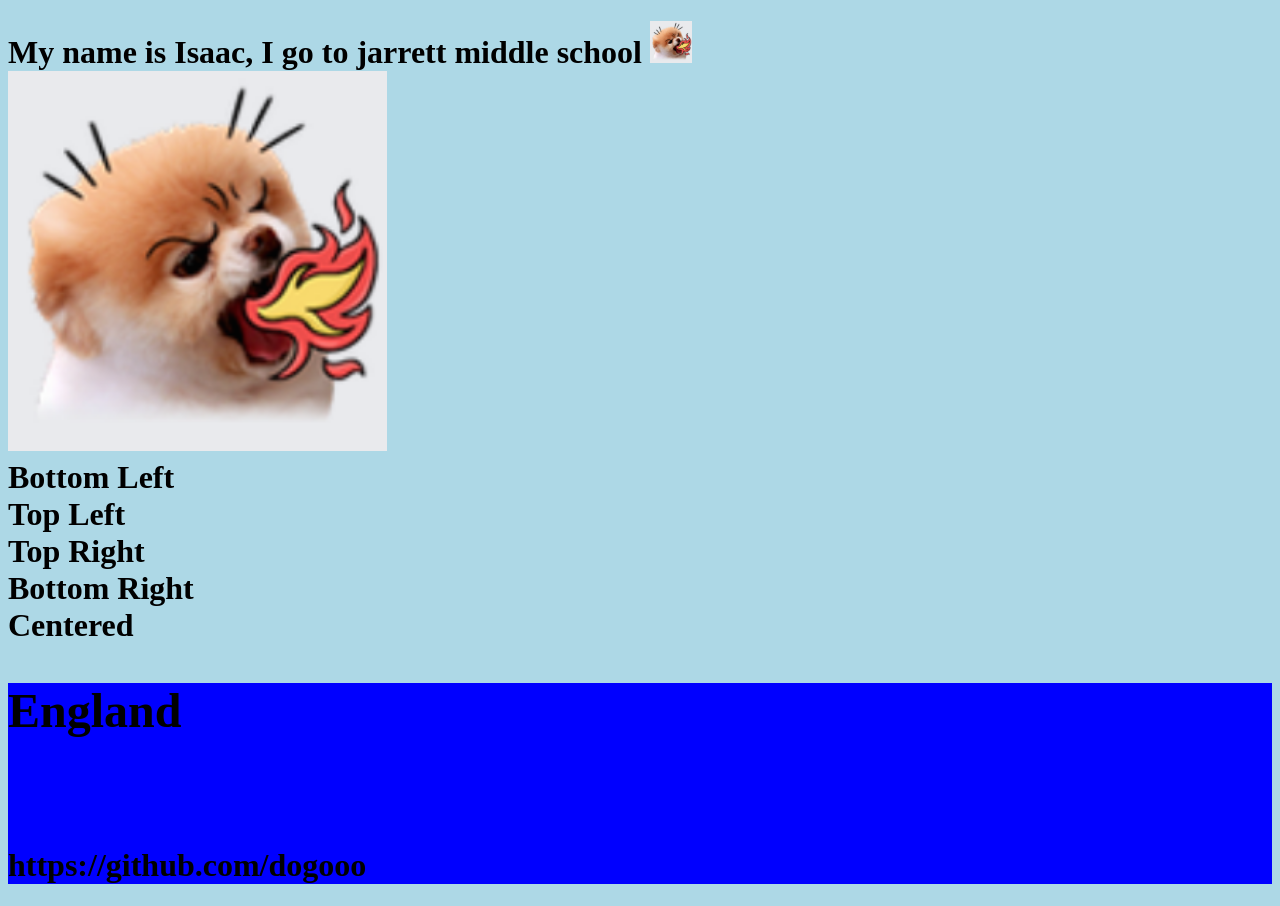
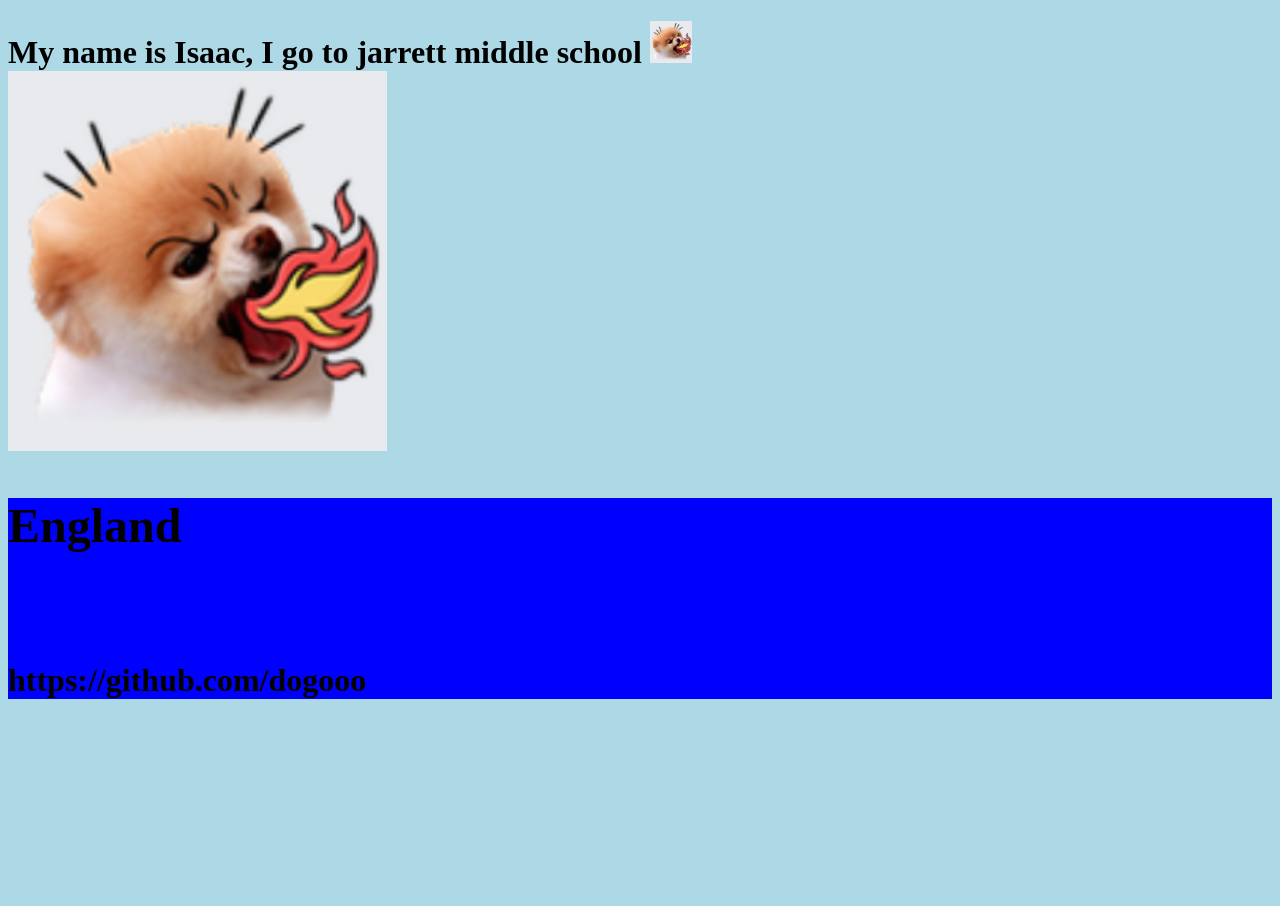
Before and after one commit to dogooo/mysite-pm, a plain HTML site: page index.html in a window 1280 px wide. After the commit the page ends 800 px from the top, so only its background shows below. Drawn offline with Linux system fonts and the light colour scheme.

Commit message:
Update index.html

```diff
--- a/index.html
+++ b/index.html
@@ -20,12 +20,7 @@
     <img src="images/angry dogo.png" alt="angry dogo" height="42" width="42">
 <div class="angry dogo">
   <img src="images/angry%20dogo.png" alt="angry dogo" style="width:30%;">
-  <div class="bottom-left">Bottom Left</div>
-  <div class="top-left">Top Left</div>
-  <div class="top-right">Top Right</div>
-  <div class="bottom-right">Bottom Right</div>
-  <div class="centered">Centered</div>
-</div>
+
 <p>
 
  <! >
```
